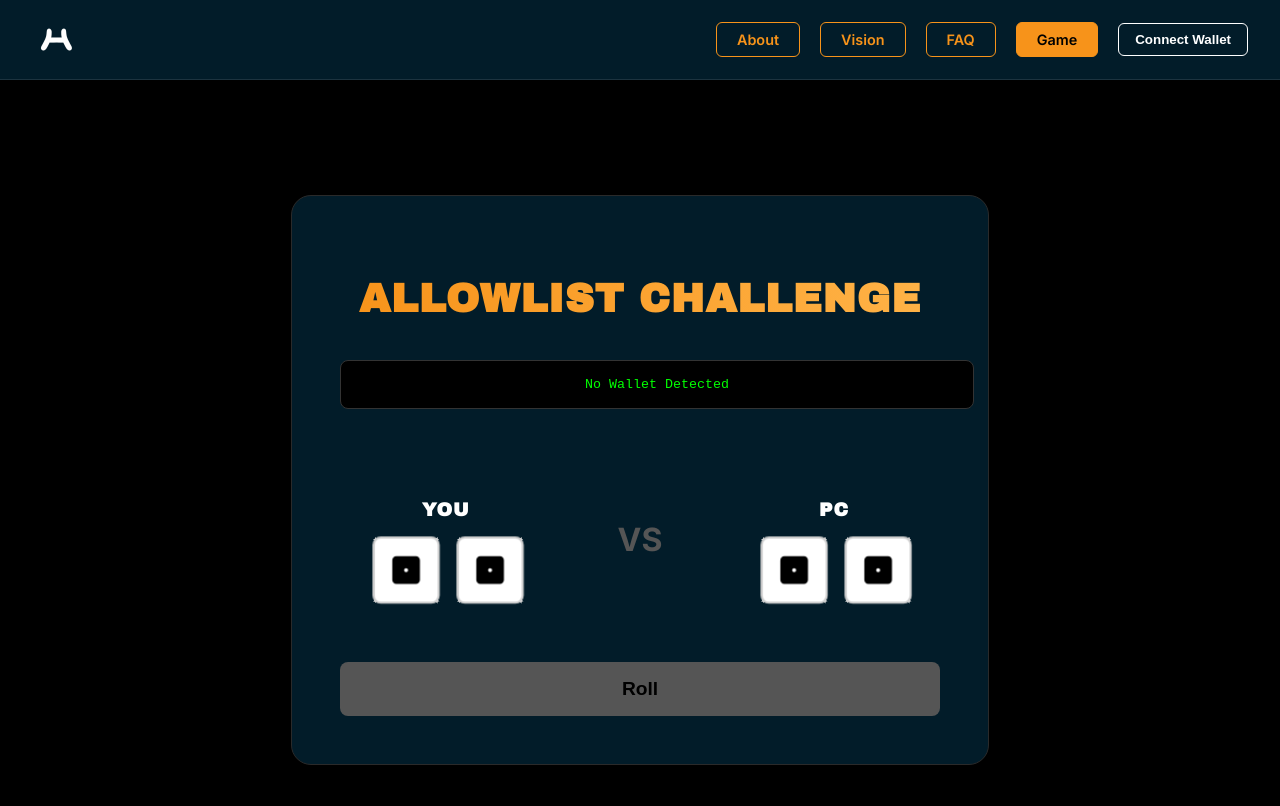
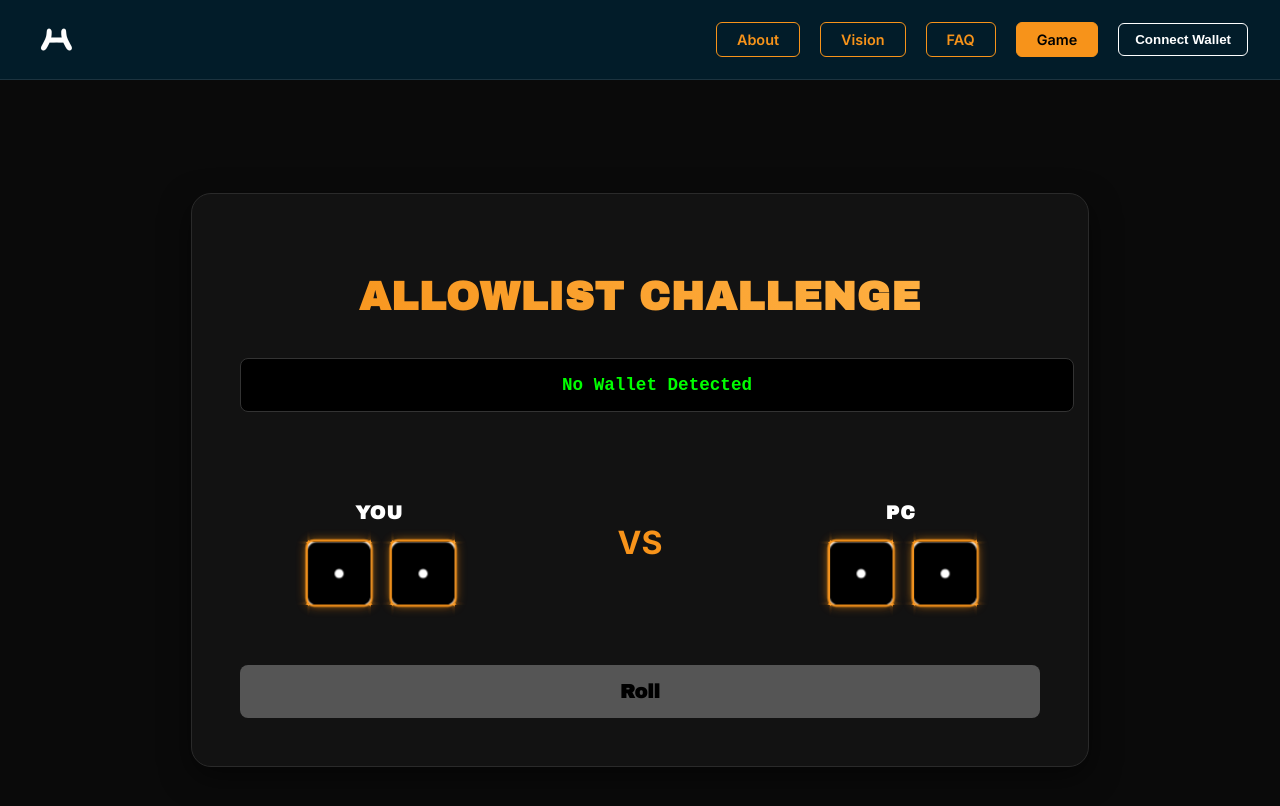
Before and after one commit to uploadnprogress/huemnz-frontend, a React (Vite) app: page /allowlist in a window 1280 px wide. Shown: the top 806 px of the page. Built offline with nearby package versions, Linux system fonts and the light colour scheme.

Commit message:
Final Fix: Resolved dice pip icons, restored white dice glow, and green terminal UI

```diff
--- a/src/pages/AllowlistPage.module.css
+++ b/src/pages/AllowlistPage.module.css
@@ -5,18 +5,18 @@
   justify-content: center;
   align-items: center;
   min-height: 100vh;
-    background-color: #000000;
+  background-color: #0a0a0a;
   color: #fff;
   font-family: 'Inter', sans-serif;
 }
 
 .gameBox {
-    background: #021c29;
+  background: #121212;
   border: 1px solid #2a2a2a;
   padding: 3rem;
   border-radius: 20px;
   text-align: center;
-    max-width: 600px;
+  max-width: 800px;
   width: 90%;
   box-shadow: 0 10px 30px rgba(0,0,0,0.5);
 }
@@ -27,18 +27,22 @@
   background: linear-gradient(90deg, #F7931A, #ffb347);
   -webkit-background-clip: text;
   -webkit-text-fill-color: transparent;
+  font-family: 'Archivo Black', sans-serif;
 }
 
+/* NO WALLET SECTION - Restored to Black/Green Terminal Style */
 .walletInput {
   width: 100%;
   padding: 1rem;
   margin: 1.5rem 0;
   background: #000;
   border: 1px solid #333;
-    color: #0f0;
+  color: #0f0; /* Terminal Green */
   font-family: monospace;
   text-align: center;
   border-radius: 8px;
+  font-size: 1.1rem;
+  font-weight: bold;
 }
 
 .diceContainer {
@@ -47,13 +51,13 @@
   align-items: center;
   margin: 3rem 0;
   gap: 2rem;
-    flex-wrap: wrap;
+  flex-wrap: wrap; /* Allows wrapping on smaller screens */
 }
 
 .vs {
   font-size: 2rem;
   font-weight: bold;
-    color: #555;
+  color: #F7931A;
 }
 
 .dicePair {
@@ -62,7 +66,7 @@
   margin-top: 1rem;
 }
 
-/* ===== 3D DICE STYLES ===== */
+/* ===== 3D DICE STYLES - RESTORED & FIXED ===== */
 .scene {
   width: 60px;
   height: 60px;
@@ -91,17 +95,20 @@
   position: absolute;
   width: 60px;
   height: 60px;
-    background: white; /* Reverted to white */
-    border: 2px solid #ccc;
+  background: white;
+  border: 2px solid #F7931A; /* Orange Border */
+  box-shadow: 0 0 10px rgba(247, 147, 26, 0.4); /* Glow */
   border-radius: 8px;
   display: flex;
   justify-content: center;
   align-items: center;
-    font-size: 30px;
+
+  /* FIXED: Larger font-size + overflow:hidden clips the icon's internal border */
+  font-size: 75px;
+  overflow: hidden;
   color: #000;
 }
 
-/* 3D Offsets */
 .front  { transform: rotateY(0deg) translateZ(30px); }
 .back   { transform: rotateY(180deg) translateZ(30px); }
 .right  { transform: rotateY(90deg) translateZ(30px); }
@@ -119,8 +126,9 @@
   color: #000;
   font-weight: bold;
   cursor: pointer;
+  margin-top: 1rem;
+  font-family: 'Archivo Black', sans-serif;
   width: 100%;
-    margin-top: 1rem;
 }
 
 .gameBox button:disabled {
@@ -147,13 +155,8 @@
   margin: 1.5rem 0;
   text-align: left;
 }
-.instructions li {
-    margin-bottom: 0.5rem;
-    color: #ccc;
-}
 .instructions a {
   color: #F7931A;
   text-decoration: none;
-    margin-left: 5px;
   font-weight: 600;
 }
```
Also changed, not shown: src/pages/AllowlistPage.jsx (+2 -5 lines). Lines whose indentation alone changed are shown as unchanged.
